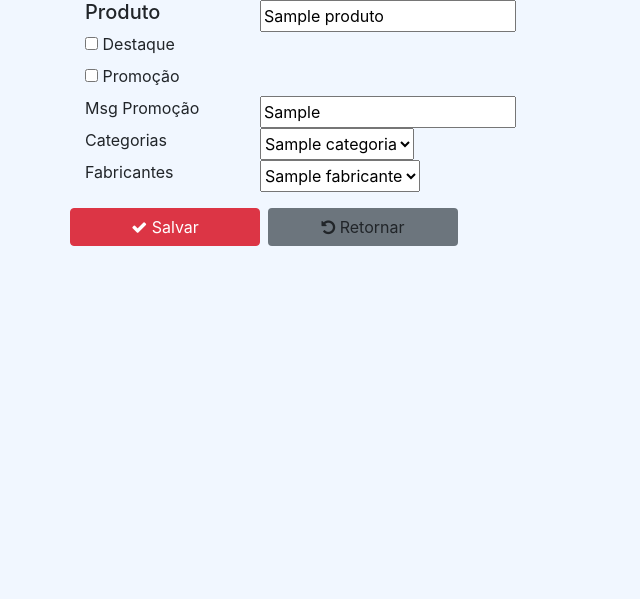
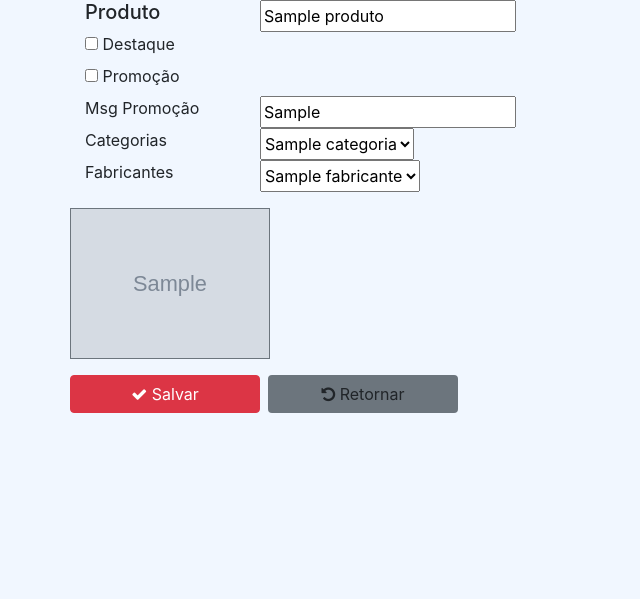
Before and after one commit to daniellucas1-ship-it/progweb2026, a Django app: template Loja/loja/templates/produto/produto-edit.html in a window 1280 px wide. Shown: the part 56-655 px from the top of the page, without its empty margins (0-640 px from the left). Run offline with Django 4.2, Linux system fonts and the light colour scheme; the template is opened without the code that fills it: most values are stand-ins (such as "Sample title", 1, 10 or a date in 2020); grey boxes marked "Sample" are stand-in pictures; some libraries are stand-ins or nearby versions.

Commit message:
add imagem

```diff
--- a/Loja/loja/templates/produto/produto-edit.html
+++ b/Loja/loja/templates/produto/produto-edit.html
@@ -64,6 +64,9 @@
                     {% endfor %}
                 </select>
             </div>
+            <div class="row mt-3">
+                <img class="border border-secondary" width="200px"src="/media/{{produto.image}}"/>
+            </div>
             <div class="row">
                 <button type="submit" class="btn btn-danger col-md-2 mt-3 mr-2"><i class="fa fa-check"></i> Salvar</button>
                 <a href="{% url 'produto' %}" class="btn bg-secondary col-md-2 mt-3"><i class="fa fa-rotate-left"></i> Retornar</a>
--- a/Loja/loja/templates/produto/produto.delete.html
+++ b/Loja/loja/templates/produto/produto.delete.html
@@ -64,6 +64,9 @@
                     {% endfor %}
                 </select>
             </div>
+            <div class="row mt-3">
+                <img class="border border-secondary" width="200px"src="/media/{{produto.image}}"/>
+            </div>
             <div class="row">
                 <button type="submit" class="btn btn-danger col-md-2 mt-3 mr-2"><i class="fa fa-check"></i> Excluir</button>
                 <a href="{% url 'produto' %}" class="btn bg-secondary col-md-2 mt-3"><i class="fa fa-rotate-left"></i> Retornar</a>
```
